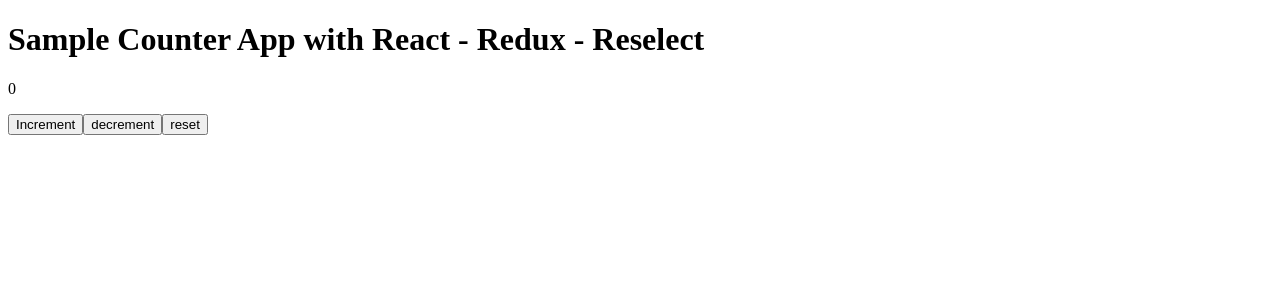
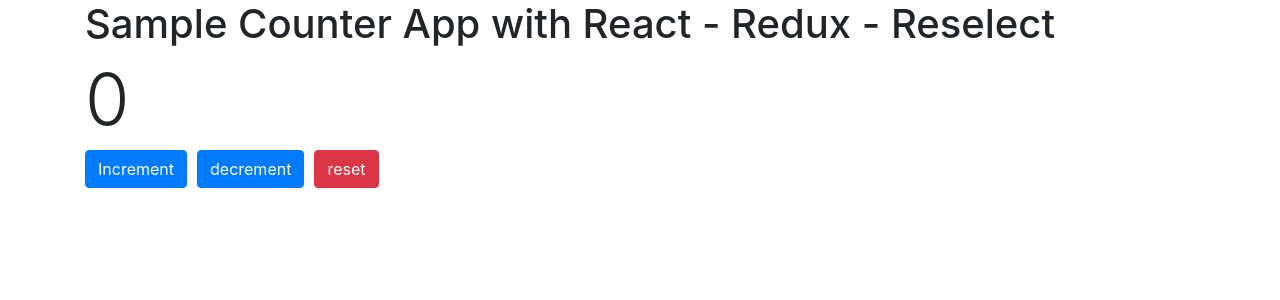
Before and after one commit to vamdigital/luxuryshop, a React app: page / in a window 1280 px wide. Shown: the top 300 px of the page. Built offline with nearby package versions, Linux system fonts and the light colour scheme.

Commit message:
Added Bootstrap cdn link to the public/index.html page. Added some basic spacing styles to the button in the App component

```diff
--- a/public/index.html
+++ b/public/index.html
@@ -10,6 +10,12 @@
     <link rel="mask-icon" href="/safari-pinned-tab.svg" color="#5bbad5" />
     <meta name="msapplication-TileColor" content="#da532c" />
     <meta name="theme-color" content="#ffffff" />
+    <link
+      rel="stylesheet"
+      href="https://maxcdn.bootstrapcdn.com/bootstrap/4.3.1/css/bootstrap.min.css"
+      integrity="sha384-ggOyR0iXCbMQv3Xipma34MD+dH/1fQ784/j6cY/iJTQUOhcWr7x9JvoRxT2MZw1T"
+      crossorigin="anonymous"
+    />
   </head>
   <noscript>
     You need to enable Javascript in your browser to use this Application
--- a/src/components/App.js
+++ b/src/components/App.js
@@ -5,6 +5,9 @@
 // Import Action Creator Here
 import { Increment, Decrement, Reset } from '../redux/actions/sample'
 
+const marginRight = {
+  marginRight: '10px'
+}
 // We adding export const App because JEST doesn't have access to store so we are gonna test this outside of store
 export const App = ({ count, increment, decrement, reset }) => {
   const add = e => {
@@ -24,16 +27,30 @@
     reset()
   }
   return (
-    <div>
+    <div className="container">
       <h1 data-qa="title">Sample Counter App with React - Redux - Reselect</h1>
-      <p data-qa="count">{count}</p>
-      <button type="button" onClick={add} data-qa="increment-button">
+      <h2 className="display-3" data-qa="count">
+        {count}
+      </h2>
+      <button
+        style={marginRight}
+        type="button"
+        className="btn btn-primary"
+        onClick={add}
+        data-qa="increment-button"
+      >
         Increment
       </button>
-      <button type="button" onClick={sub} data-qa="decrement-button">
+      <button
+        style={marginRight}
+        type="button"
+        className="btn btn-primary"
+        onClick={sub}
+        data-qa="decrement-button"
+      >
         decrement
       </button>
-      <button type="button" onClick={res} data-qa="reset-button">
+      <button type="button" className="btn btn-danger" onClick={res} data-qa="reset-button">
         reset
       </button>
     </div>
```
Also changed, not shown: src/index.scss (added).
